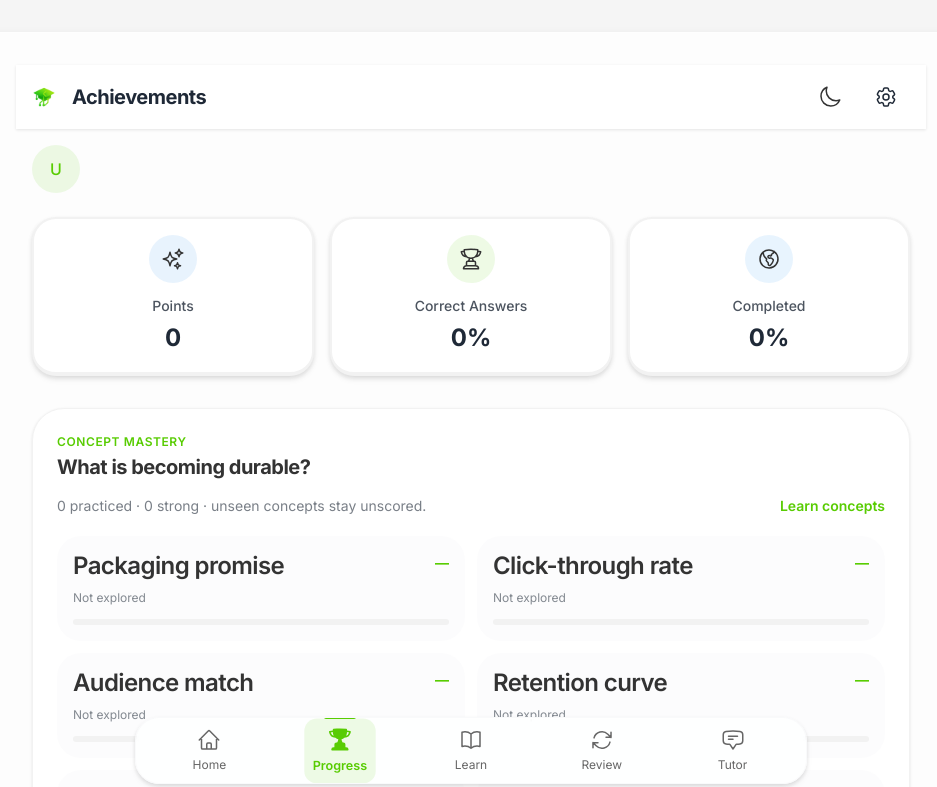
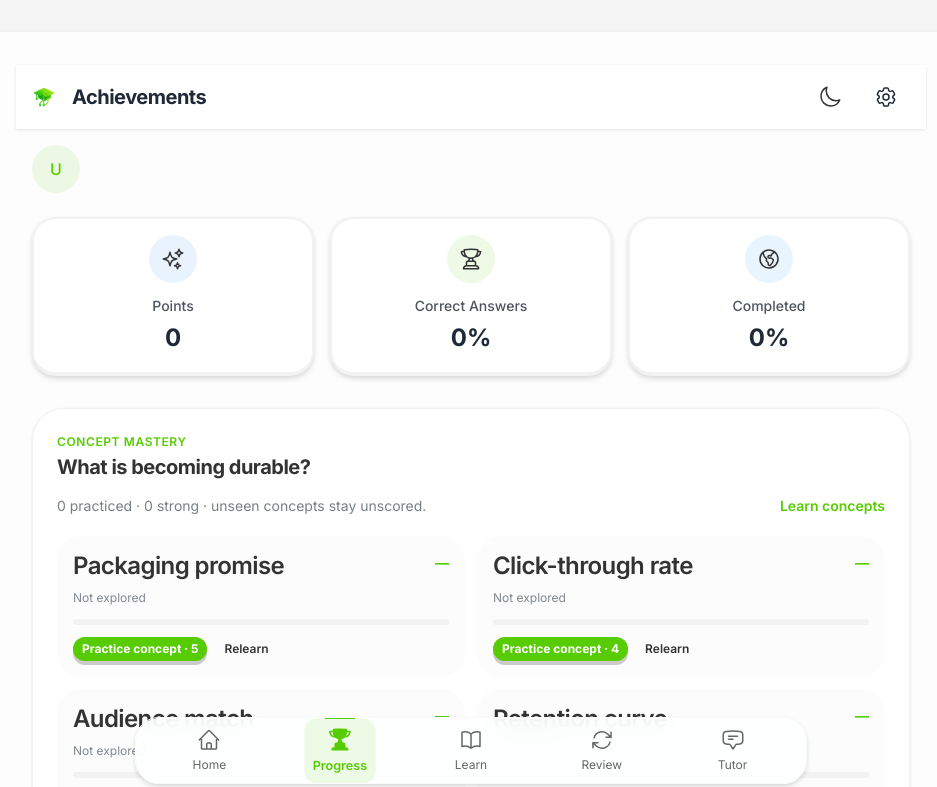
Before and after one commit to youssef-imlyhen/kostudy, a React (Vite) app: page /achievements in a window 1280 px wide. Shown: the top 787 px of the page, without its empty margins (169-1106 px from the left). Built offline with nearby package versions, Linux system fonts and the light colour scheme; no server answers.

Commit message:
Turn concept mastery into targeted practice

```diff
--- a/src/components/MasteryOverview.tsx
+++ b/src/components/MasteryOverview.tsx
@@ -4,14 +4,9 @@ import { useLocalStorage } from '../hooks/useLocalStorage';
 import { LearningState } from '../utils/learningState';
 import { LessonProgressState } from '../utils/lessonProgress';
 import { buildConceptMastery } from '../utils/mastery';
+import { getQuestionIdsForConcept } from '../data/questionConceptMap';
 
-const statusLabel = {
-  new: 'Not explored',
-  exposed: 'Seen in lesson',
-  weak: 'Needs work',
-  developing: 'Developing',
-  strong: 'Strong',
-} as const;
+const statusLabel = { new: 'Not explored', exposed: 'Seen in lesson', weak: 'Needs work', developing: 'Developing', strong: 'Strong' } as const;
 
 export default function MasteryOverview() {
   const { allQuestions } = useQuestions();
@@ -21,7 +16,6 @@ export default function MasteryOverview() {
     const rank = { weak: 0, developing: 1, exposed: 2, new: 3, strong: 4 };
     return rank[a.status] - rank[b.status] || (a.score ?? 101) - (b.score ?? 101);
   });
-
   if (!concepts.length) return null;
   const strong = concepts.filter((concept) => concept.status === 'strong').length;
   const practiced = concepts.filter((concept) => concept.attempts > 0).length;
@@ -30,29 +24,21 @@ export default function MasteryOverview() {
     <section className="px-4 mb-8">
       <div className="rounded-3xl border border-base-300 bg-base-100 p-5 shadow-sm sm:p-6">
         <div className="flex flex-wrap items-end justify-between gap-3">
-          <div>
-            <p className="text-xs font-semibold uppercase tracking-wider text-primary">Concept mastery</p>
-            <h2 className="mt-1 text-xl font-bold">What is becoming durable?</h2>
-            <p className="mt-1 text-sm text-base-content/60">{practiced} practiced · {strong} strong · unseen concepts stay unscored.</p>
-          </div>
+          <div><p className="text-xs font-semibold uppercase tracking-wider text-primary">Concept mastery</p><h2 className="mt-1 text-xl font-bold">What is becoming durable?</h2><p className="mt-1 text-sm text-base-content/60">{practiced} practiced · {strong} strong · unseen concepts stay unscored.</p></div>
           <Link to="/categories" className="text-sm font-semibold text-primary">Learn concepts</Link>
         </div>
         <div className="mt-5 grid gap-3 md:grid-cols-2">
           {concepts.slice(0, 8).map((concept) => {
             const lessonId = concept.lessonIds[0];
+            const mappedQuestions = getQuestionIdsForConcept(concept.id).length;
             const shownValue = concept.score ?? concept.exposure;
             const valueLabel = concept.score !== undefined ? `${concept.score}%` : concept.exposure > 0 ? `${concept.exposure}% seen` : '—';
             return (
-              <Link key={concept.id} to={lessonId ? `/lessons/${lessonId}` : '/categories'} className="rounded-2xl bg-base-200/55 p-4 transition hover:bg-base-200">
-                <div className="flex items-start justify-between gap-3">
-                  <div>
-                    <h3 className="font-semibold">{concept.label}</h3>
-                    <p className="mt-1 text-xs text-base-content/55">{statusLabel[concept.status]}{concept.dueQuestions ? ` · ${concept.dueQuestions} due` : ''}</p>
-                  </div>
-                  <div className="text-sm font-bold text-primary">{valueLabel}</div>
-                </div>
+              <div key={concept.id} className="rounded-2xl bg-base-200/55 p-4">
+                <div className="flex items-start justify-between gap-3"><div><h3 className="font-semibold">{concept.label}</h3><p className="mt-1 text-xs text-base-content/55">{statusLabel[concept.status]}{concept.dueQuestions ? ` · ${concept.dueQuestions} due` : ''}</p></div><div className="text-sm font-bold text-primary">{valueLabel}</div></div>
                 <div className="mt-3 h-1.5 overflow-hidden rounded-full bg-base-300"><div className="h-full rounded-full bg-primary" style={{ width: `${shownValue}%` }} /></div>
-              </Link>
+                <div className="mt-3 flex flex-wrap gap-2">{mappedQuestions > 0 && <Link to={`/quiz?mode=concept&concept=${encodeURIComponent(concept.id)}`} className="btn btn-primary btn-xs">Practice concept · {mappedQuestions}</Link>}{lessonId && <Link to={`/lessons/${lessonId}`} className="btn btn-ghost btn-xs">Relearn</Link>}</div>
+              </div>
             );
           })}
         </div>
--- a/src/data/questionConceptMap.ts
+++ b/src/data/questionConceptMap.ts
@@ -10,3 +10,7 @@ export const questionConceptMap: Record<string, string[]> = {
   yt_aa_5: ['ctr', 'retention-curve', 'diagnostic-thinking'],
   yt_sh_1: ['viewer-expectation'],
 };
+
+export const getQuestionIdsForConcept = (conceptId: string): string[] => Object.entries(questionConceptMap)
+  .filter(([, conceptIds]) => conceptIds.includes(conceptId))
+  .map(([questionId]) => questionId);
```
Also changed, not shown: src/screens/QuizScreen.tsx (+7 -4 lines).
